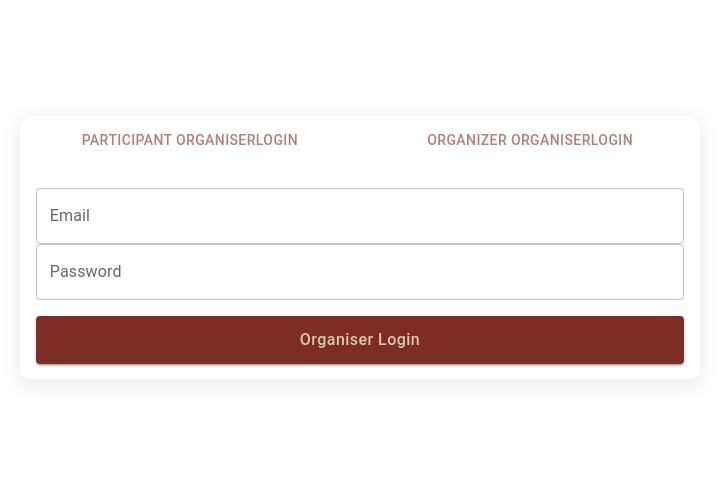
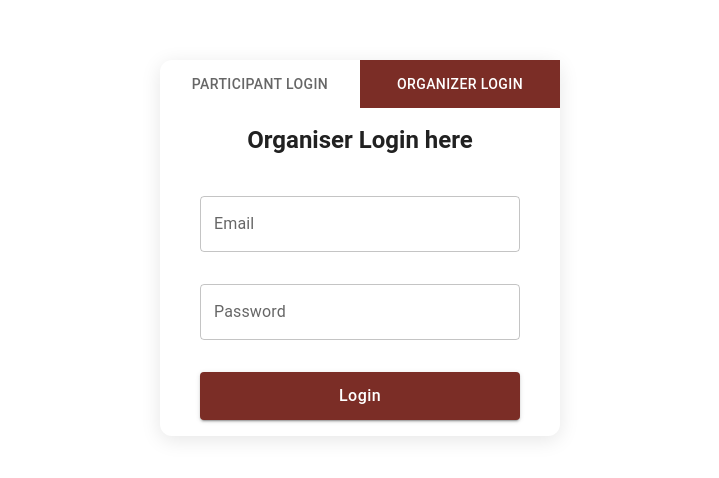
Before and after one commit to Shivam-S-Pathak/eventify, a React (Vite) app in the folder frontend/: page /organiser/signin in a window 1280 px wide. Shown: the part 144-622 px from the top of the page, without its empty margins (280-999 px from the left). Built offline with nearby package versions, Linux system fonts and the light colour scheme.

Commit message:
update singin

```diff
--- a/frontend/src/components/Account/OrganiserLogin.jsx
+++ b/frontend/src/components/Account/OrganiserLogin.jsx
@@ -11,74 +11,76 @@ import {
   Button,
   Paper,
 } from "@mui/material";
+import { Link, useNavigate } from "react-router-dom";
 
 const OrganiserLogin = () => {
-
+  const navigate = useNavigate();
 
   const handleSubmit = async () => {
     let response = await API.getOrganiserLogin();
     if (response.isSuccess) {
     }
   };
-
+  const handleTabChange = () => {
+    navigate("/student/signin");
+  };
   return (
     <Container>
       <Box
-        // elevation={20}
         sx={{
           borderRadius: 3,
           boxShadow: "0 4px 20px rgba(0,0,0,0.1)",
         }}
       >
-        <Tabs
+        <Tabs variant="fullWidth">
+          <Tab
+            label="Participant Login"
+            sx={{ textWrap: "nowrap"}}
+            onClick={handleTabChange}
+          />
 
-          variant="fullWidth"
-          textColor="inherit"
+          <Tab label="Organizer Login" sx={{color: "white", bgcolor: "#7B2D26" }} />
+        </Tabs>
+        <Box
           sx={{
-            "& .MuiTabs-indicator": {
-              backgroundColor: "#7B2D26", // custom color
-            },
-
-            color: "#7B2D26",
-            fontWeight: "bold",
+            display: "flex",
+            flexDirection: "column",
+            alignItems: "center",
+            minWidth: "25rem",
+            margin: "1rem 0 1rem 0",
           }}
         >
-          <Tab label="Participant OrganiserLogin" sx={{ textWrap: "nowrap" }} />
-          <Tab label="Organizer OrganiserLogin" />
-        </Tabs>
-        <Box sx={{ m: 2 }}>
           <Typography
             variant="h5"
             align="center"
             sx={{ fontWeight: 600, color: "text.primary", mb: 3 }}
           >
-
+            Organiser Login here
           </Typography>
+          <form onSubmit={handleSubmit}>
             <Box
               component="form"
               sx={{
+                textAlign: "center",
+                minWidth: "20rem",
+                // bgcolor:"blue",
                 display: "flex",
                 flexDirection: "column",
-              gap: 2,
-              alignItems: "center",
-              textAlign: "center",
-              width: "100%",
               }}
             >
-            <form onSubmit={handleSubmit}>
               <TextField
                 label="Email"
                 type="email"
                 variant="outlined"
                 fullWidth
-                sx={{ maxWidth: "100%" }}
+                sx={{ margin: "1rem 0 1rem 0" }}
               />
               <TextField
                 label="Password"
                 type="password"
                 variant="outlined"
                 fullWidth
-                sx={{ maxWidth: "100%" }}
+                sx={{ margin: "1rem 0 1rem 0" }}
               />
               <Button
                 variant="contained"
@@ -90,13 +92,13 @@ const OrganiserLogin = () => {
                   fontSize: "1rem",
                   maxWidth: "100%",
                   bgcolor: "#7B2D26",
-                  color: "#D7C9AA",
+                  color: "white",
                 }}
               >
-                Organiser Login
+                Login
               </Button>
+            </Box>
           </form>
-          </Box>
         </Box>
       </Box>
     </Container>
--- a/frontend/src/components/Account/StudentLogin.jsx
+++ b/frontend/src/components/Account/StudentLogin.jsx
@@ -11,75 +11,75 @@ import {
   Button,
   Paper,
 } from "@mui/material";
+import { Link, useNavigate } from "react-router-dom";
 
 const StudentLogin = () => {
-
+  const navigate = useNavigate();
 
   const handleSubmit = async () => {
-    let response = await API.getStudentStudentLogin();
+    let response = await API.getStudentLogin();
     if (response.isSuccess) {
     }
   };
-
-
+  const handletabChange = () => {
+    navigate("/organiser/signin");
+  };
   return (
     <Container>
       <Box
-          // elevation={20}
         sx={{
           borderRadius: 3,
           boxShadow: "0 4px 20px rgba(0,0,0,0.1)",
         }}
       >
-          <Tabs
+        <Tabs variant="fullWidth">
+          <Tab
+            label="Participant Login"
+            sx={{ textWrap: "nowrap", color: "white", bgcolor: "#7B2D26" }}
+          />
 
-            variant="fullWidth"
-            textColor="inherit"
+          <Tab label="Organizer Login" onClick={handletabChange} />
+        </Tabs>
+        <Box
           sx={{
-              "& .MuiTabs-indicator": {
-                backgroundColor: "#7B2D26", // custom color
-              },
-
-              color: "#7B2D26",
-              fontWeight: "bold",
+            display: "flex",
+            flexDirection: "column",
+            alignItems: "center",
+            minWidth:"25rem",
+            margin:"1rem 0 1rem 0"
           }}
         >
-            <Tab label="Participant OrganiserLogin" sx={{ textWrap: "nowrap" }} />
-            <Tab label="Organizer OrganiserLogin" />
-          </Tabs>
-          <Box sx={{ m: 2 }}>
           <Typography
             variant="h5"
             align="center"
             sx={{ fontWeight: 600, color: "text.primary", mb: 3 }}
           >
-
+            Participant Login here
           </Typography>
+          <form onSubmit={handleSubmit}>
             <Box
               component="form"
               sx={{
+                textAlign: "center",
+                minWidth: "20rem",
+                // bgcolor:"blue",
                 display: "flex",
                 flexDirection: "column",
-                gap: 2,
-                alignItems: "center",
-                textAlign: "center",
-                width: "100%",
               }}
             >
-              <form onSubmit={handleSubmit}>
               <TextField
                 label="Email"
                 type="email"
                 variant="outlined"
                 fullWidth
-                  sx={{ maxWidth: "100%" }}
+                sx={{ margin: "1rem 0 1rem 0" }}
               />
               <TextField
                 label="Password"
                 type="password"
                 variant="outlined"
                 fullWidth
-                  sx={{ maxWidth: "100%" }}
+                sx={{ margin: "1rem 0 1rem 0" }}
               />
               <Button
                 variant="contained"
@@ -91,13 +91,13 @@ const StudentLogin = () => {
                   fontSize: "1rem",
                   maxWidth: "100%",
                   bgcolor: "#7B2D26",
-                    color: "#D7C9AA",
+                  color: "white",
                 }}
               >
-                  Student Login
+                Login
               </Button>
+            </Box>
           </form>
-            </Box>
         </Box>
       </Box>
     </Container>
```
Also changed, not shown: frontend/src/constants/config.js (+4 -3 lines). Lines whose indentation alone changed are shown as unchanged.
